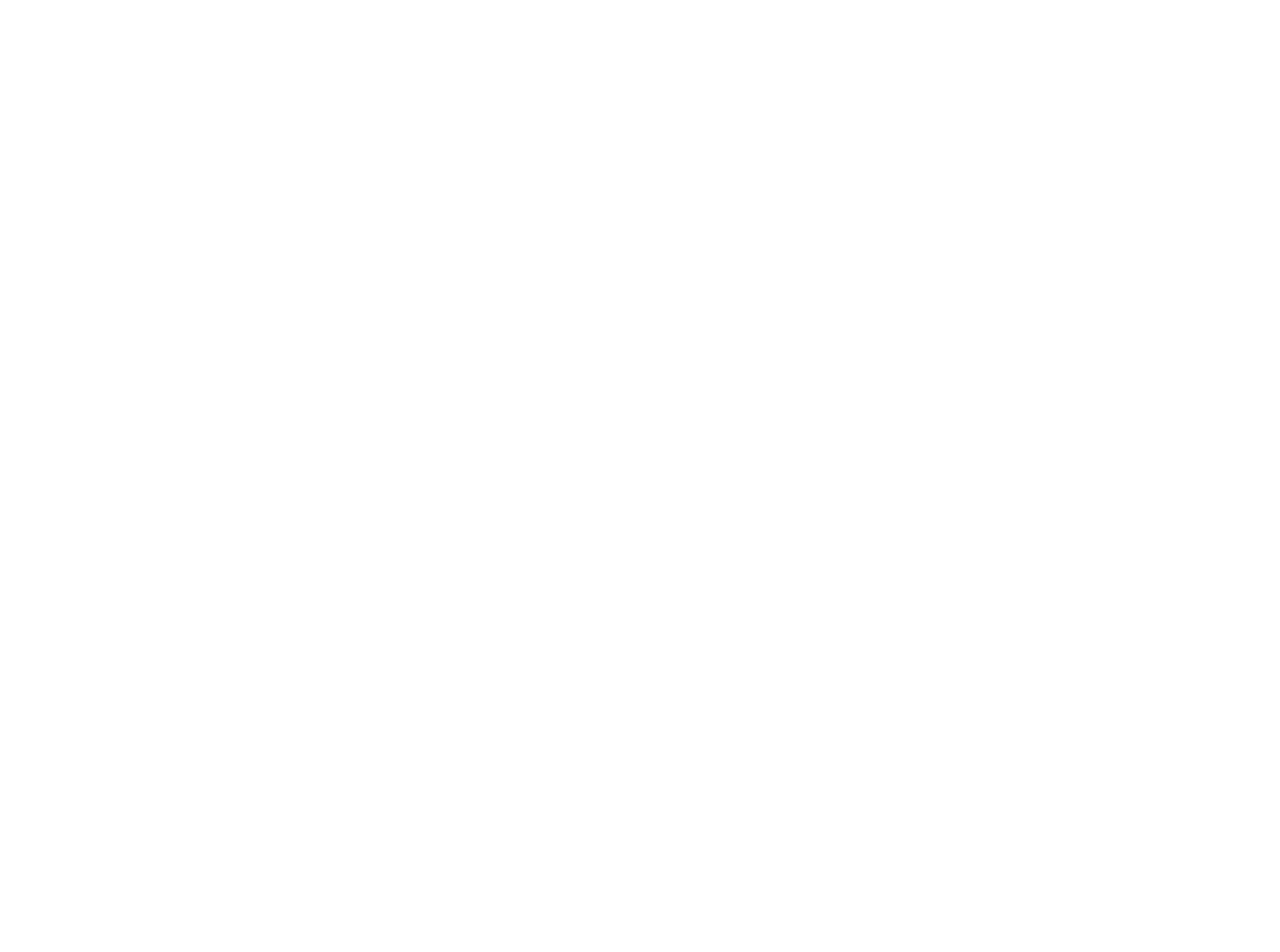
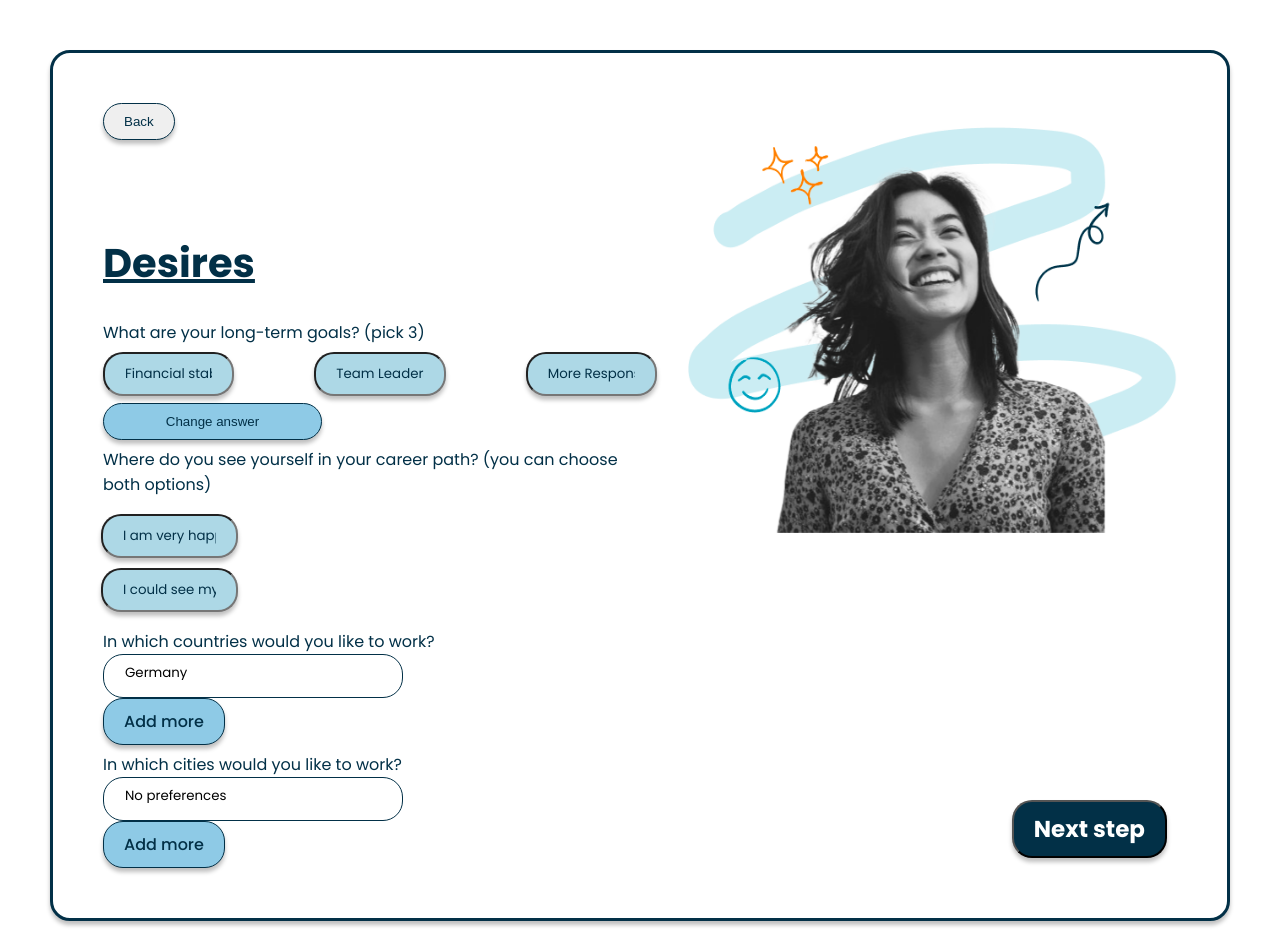
Before and after one commit to pikkukurkku/EarnIT, a React (Vite) app: page /quiz1 in a window 1280 px wide. Before the commit this address had no page. Shown: the top 952 px of the page. Before the commit the page ends 800 px from the top, so only its background shows below. Built offline with nearby package versions, Linux system fonts and the light colour scheme.

Commit message:
quiz 2 started

```diff
--- a/src/App.jsx
+++ b/src/App.jsx
@@ -4,6 +4,7 @@
 import HomePage from "./pages/HomePage";
 'import Footer from "./components/Footer";'
 import QuizDesires from "./pages/QuizDesires";
+import QuizCurrentCareer from "./pages/QuizCurrentCareer";
 
 function App() {
   return (
@@ -11,7 +12,8 @@
 
       <Routes>
         <Route path="/" element={<HomePage />} />
-        <Route path="/quiz" element={<QuizDesires />} />
+        <Route path="/quiz1" element={<QuizDesires />} />
+        <Route path="/quiz2" element={<QuizCurrentCareer />} />
       </Routes>
     </>
   );
--- a/src/components/ReadyToShine.jsx
+++ b/src/components/ReadyToShine.jsx
@@ -5,7 +5,7 @@
   return (
     <div className="ReadyToShine">
      <h3>Ready to shine?</h3>
-     <Link to="/quiz">
+     <Link to="/quiz1">
      <button className="quizButton">Take the quiz</button>
      </Link>
      <p>Make your next big step in your career journey</p>
--- a/src/pages/HomePage.jsx
+++ b/src/pages/HomePage.jsx
@@ -23,7 +23,7 @@
     <div className="text">
       <h1 className="header">Make the best out of your career.</h1>
       <p>We will help with your personal and professional growth</p>
-      <Link to="/quiz">
+      <Link to="/quiz1">
       <button className="quizButton">Take the quiz</button>
       </Link>
       </div>
--- /dev/null
+++ b/src/pages/QuizCurrentCareer.jsx
@@ -0,0 +1,70 @@
+import React, { useState } from "react";
+import styles from "./QuizCurrentCareer.module.css";
+import { Link } from "react-router-dom";
+
+function QuizCurrentCareer() {
+  const [employmentStatus, setEmploymentStatus] = useState("");
+
+  const handleStatusChange = (value) => {
+    setEmploymentStatus(value);
+  };
+
+  return (
+    <div className={styles["quiz-desires"]}>
+      <div className={styles["content"]}>
+        <Link to="/">
+          <button className={styles["back-button"]}>Back</button>
+        </Link>
+        <h1 className={styles["header"]}>Current Job Situation</h1>
+
+        <form className={styles["goals"]}>
+          <label>What is your current job title?</label>
+          <input type="text" id="jobTitle" name="jobTitle" />
+
+          <label>Do you work full-time or part-time?</label>
+          <div className={styles["radio-buttons"]}>
+            <label
+              htmlFor="fullTime"
+              className={`${styles["radio-label"]} ${employmentStatus === "Full-time" && styles["selected"]}`}
+              onClick={() => handleStatusChange("Full-time")}
+            >
+              Full-time
+              <input
+                type="radio"
+                id="fullTime"
+                name="employmentStatus"
+                value="Full-time"
+                checked={employmentStatus === "Full-time"}
+                onChange={() => {}}
+              />
+            </label>
+
+            <label
+              htmlFor="partTime"
+              className={`${styles["radio-label"]} ${employmentStatus === "Part-time" && styles["selected"]}`}
+              onClick={() => handleStatusChange("Part-time")}
+            >
+              Part-time
+              <input
+                type="radio"
+                id="partTime"
+                name="employmentStatus"
+                value="Part-time"
+                checked={employmentStatus === "Part-time"}
+                onChange={() => {}}
+              />
+            </label>
+          </div>
+        </form>
+      </div>
+      <div className={styles["right-side"]}>
+        <img src="./current-career-man.png" alt="woman" className={styles["picture"]} />
+        <button className={styles["next-step"]} disabled={!employmentStatus}>
+          Next step
+        </button>
+      </div>
+    </div>
+  );
+}
+
+export default QuizCurrentCareer;
--- /dev/null
+++ b/src/pages/QuizCurrentCareer.module.css
@@ -0,0 +1,186 @@
+.quiz-desires {
+    display: flex;
+    border-radius: 20px;
+    border: 3px solid var(--Dark-Blue, #023047);
+    background: #fff;
+    box-shadow: 0px 4px 4px 0px rgba(0, 0, 0, 0.25);
+    flex-shrink: 0;
+    margin: 50px;
+    padding: 50px;
+    position: relative;
+    font-family: Poppins;
+  }
+
+  .goals {
+    display: flex;
+    flex-direction: column;
+    align-items: flex-start;
+    gap: 7px;
+    color: #023047;
+    font-family: Poppins;
+  }
+
+  .header {
+    text-decoration: none;
+    color: #023047;
+    font-family: Poppins;
+  }
+
+  .answer-pillars {
+    display: flex;
+    justify-content: center;
+    align-items: center;
+    gap: 5rem;
+    border-radius: 20px;
+    font-family: Poppins;
+  }
+
+  .answer {
+    display: flex;
+    padding: 10px 20px;
+    justify-content: center;
+    text-align: center;
+    align-items: center;
+    gap: 100px;
+    border-radius: 20px;
+    color: white;
+    width: 100%;
+    box-shadow: 0px 4px 4px 0px rgba(0, 0, 0, 0.25);
+    font-family: Poppins;
+  }
+
+  .changeAnswer {
+    display: flex;
+    padding: 10px 20px;
+    align-items: flex-start;
+    text-align: center;
+    gap: 100px;
+    border-radius: 20px;
+    border: 1px solid var(--Dark-Blue, #023047);
+    background: var(--Light-Blue, #8ecae6);
+    box-shadow: 0px 4px 4px 0px rgba(0, 0, 0, 0.25);
+    color: #023047;
+  }
+
+  .back-button {
+    display: inline-flex;
+    padding: 10px 20px;
+    justify-content: center;
+    align-items: center;
+    gap: 10px;
+    display: inline-flex;
+    padding: 10px 20px;
+    justify-content: center;
+    align-items: center;
+    gap: 10px;
+    color: #023047;
+    border-radius: 20px;
+    border: 1px solid var(--Dark-Blue, #023047);
+    box-shadow: 0px 4px 4px 0px rgba(0, 0, 0, 0.25);
+    margin-bottom: 5em;
+  }
+
+  .answer-pillars2 {
+    display: flex;
+    flex-direction: column;
+    justify-content: center;
+    align-items: center;
+    gap: 10px;
+    border-radius: 20px;
+    padding: 10px 20px;
+    font-size: 16px;
+    box-sizing: border-box;
+    width: 24%;
+    font-family: Poppins;
+  }
+
+  .picture {
+      width: 500px;
+      height: 430px;
+      flex-shrink: 0;
+  }
+
+  .content {
+    flex: 1;
+    display: flex;
+    flex-direction: column;
+    justify-content: space-between;
+    padding-right: 20px;
+  }
+
+  .next-step {
+      display: flex;
+  padding: 10px 20px;
+  justify-content: center;
+  align-items: center;
+  gap: 10px;
+  border-radius: 20px;
+  background: var(--Dark-Blue, #023047);
+  box-shadow: 0px 4px 4px 0px rgba(0, 0, 0, 0.25);
+  color: #FFF;
+  font-family: Poppins;
+  font-size: 23px;
+  font-style: normal;
+  font-weight: 700;
+  line-height: normal;
+  position: absolute;
+  bottom: 10px;
+  right: 10px;
+  }
+
+  .right-side {
+      display: flex;
+      flex-direction: column;
+      position: relative
+  }
+
+  .countries, .cities {
+      display: flex;
+      flex-direction: column;
+  }
+
+  .countries > select, .cities > select {
+      width: 300px;
+  height: 44px;
+  padding: 10px 20px;
+  border-radius: 20px;
+  border: 1px;
+  gap: 100px;
+  font-family: Poppins;
+  border-radius: 20px;
+  border: 1px solid var(--Dark-Blue, #023047);
+  background: #FFF;
+  display: flex;
+  width: 300px;
+  padding: 10px 20px;
+  align-items: flex-start;
+  gap: 100px;
+
+  }
+
+  select {
+      -webkit-appearance: none;
+      -moz-appearance: none;
+      text-indent: 1px;
+      text-overflow: '';
+    }
+
+  .add-more {
+      display: flex;
+      width: 122px;
+      padding: 10px 20px;
+      align-items: flex-start;
+      gap: 100px;
+      border-radius: 20px;
+  border: 1px solid var(--Dark-Blue, #023047);
+  background: var(--Light-Blue, #8ECAE6);
+  box-shadow: 0px 4px 4px 0px rgba(0, 0, 0, 0.25);
+  font-family: Poppins;
+  color: var(--Dark-Blue, #023047);
+  text-align: center;
+  font-family: Poppins;
+  font-size: 16px;
+  font-style: normal;
+  font-weight: 500;
+  line-height: normal;
+  }
--- a/src/pages/QuizDesires.jsx
+++ b/src/pages/QuizDesires.jsx
@@ -136,9 +136,37 @@
             }}
           />
         </div>
+        <div className={styles["countries"]}>
+          <label>In which countries would you like to work?</label>
+          <select name="country" id="country">
+  <option value="germany">Germany</option>
+  <option value="austria">Austria</option>
+  <option value="switzerland">Switzerland</option>
+  <option value="luxemburg">Luxemburg</option>
+</select>
+        <button className={styles["add-more"]}>Add more</button>
+        </div>
+        <div className={styles["cities"]}>
+          <label>In which cities would you like to work?</label>
+          <select name="city" id="city">
+  <option value="No preferences">No preferences</option>
+  <option value="berlin">Berlin</option>
+  <option value="frankfurt">Frankfurt</option>
+  <option value="cologne">Cologne</option>
+  <option value="munich">Munich</option>
+  <option value="vienna">Vienna</option>
+  <option value="zurich">Zürich</option>
+</select>
+        <button className={styles["add-more"]} >Add more</button>
+        </div>
       </form>
       </div>
+      <div className={styles["right-side"]}>
       <img src="./woman-quiz-desire.png" alt="woman" className={styles["picture"]} />
+      <Link to="/quiz2">
+      <button className={styles["next-step"]}>Next step</button>
+      </Link>
+      </div>
     </div>
   );
 }
--- a/src/pages/QuizDesires.module.css
+++ b/src/pages/QuizDesires.module.css
@@ -7,6 +7,8 @@
   flex-shrink: 0;
   margin: 50px;
   padding: 50px;
+  position: relative;
+  font-family: Poppins;
 }
 
 .goals {
@@ -15,11 +17,13 @@
   align-items: flex-start;
   gap: 7px;
   color: #023047;
+  font-family: Poppins;
 }
 
 .header {
   text-decoration: underline;
   color: #023047;
+  font-family: Poppins;
 }
 
 .answer-pillars {
@@ -28,6 +32,7 @@
   align-items: center;
   gap: 5rem;
   border-radius: 20px;
+  font-family: Poppins;
 }
 
 .answer {
@@ -41,6 +46,7 @@
   color: white;
   width: 100%;
   box-shadow: 0px 4px 4px 0px rgba(0, 0, 0, 0.25);
+  font-family: Poppins;
 }
 
 .changeAnswer {
@@ -85,13 +91,13 @@
   font-size: 16px;
   box-sizing: border-box;
   width: 24%;
+  font-family: Poppins;
 }
 
 .picture {
-    width: 600px;
-    height: 530px;
+    width: 500px;
+    height: 430px;
     flex-shrink: 0;
-
 }
 
 .content {
@@ -101,3 +107,80 @@
   justify-content: space-between;
   padding-right: 20px;
 }
+
+.next-step {
+    display: flex;
+padding: 10px 20px;
+justify-content: center;
+align-items: center;
+gap: 10px;
+border-radius: 20px;
+background: var(--Dark-Blue, #023047);
+box-shadow: 0px 4px 4px 0px rgba(0, 0, 0, 0.25);
+color: #FFF;
+font-family: Poppins;
+font-size: 23px;
+font-style: normal;
+font-weight: 700;
+line-height: normal;
+position: absolute;
+bottom: 10px;
+right: 10px;
+}
+
+.right-side {
+    display: flex;
+    flex-direction: column;
+    position: relative
+}
+
+.countries, .cities {
+    display: flex;
+    flex-direction: column;
+}
+
+.countries > select, .cities > select {
+    width: 300px;
+height: 44px;
+padding: 10px 20px;
+border-radius: 20px;
+border: 1px;
+gap: 100px;
+font-family: Poppins;
+border-radius: 20px;
+border: 1px solid var(--Dark-Blue, #023047);
+background: #FFF;
+display: flex;
+width: 300px;
+padding: 10px 20px;
+align-items: flex-start;
+gap: 100px;
+
+}
+
+select {
+    -webkit-appearance: none;
+    -moz-appearance: none;
+    text-indent: 1px;
+    text-overflow: '';
+  }
+
+.add-more {
+    display: flex;
+    width: 122px;
+    padding: 10px 20px;
+    align-items: flex-start;
+    gap: 100px;
+    border-radius: 20px;
+border: 1px solid var(--Dark-Blue, #023047);
+background: var(--Light-Blue, #8ECAE6);
+box-shadow: 0px 4px 4px 0px rgba(0, 0, 0, 0.25);
+font-family: Poppins;
+color: var(--Dark-Blue, #023047);
+text-align: center;
+font-family: Poppins;
+font-size: 16px;
+font-style: normal;
+font-weight: 500;
+line-height: normal;
+}
```
Also changed, not shown: public/current-career-man.png (added).
